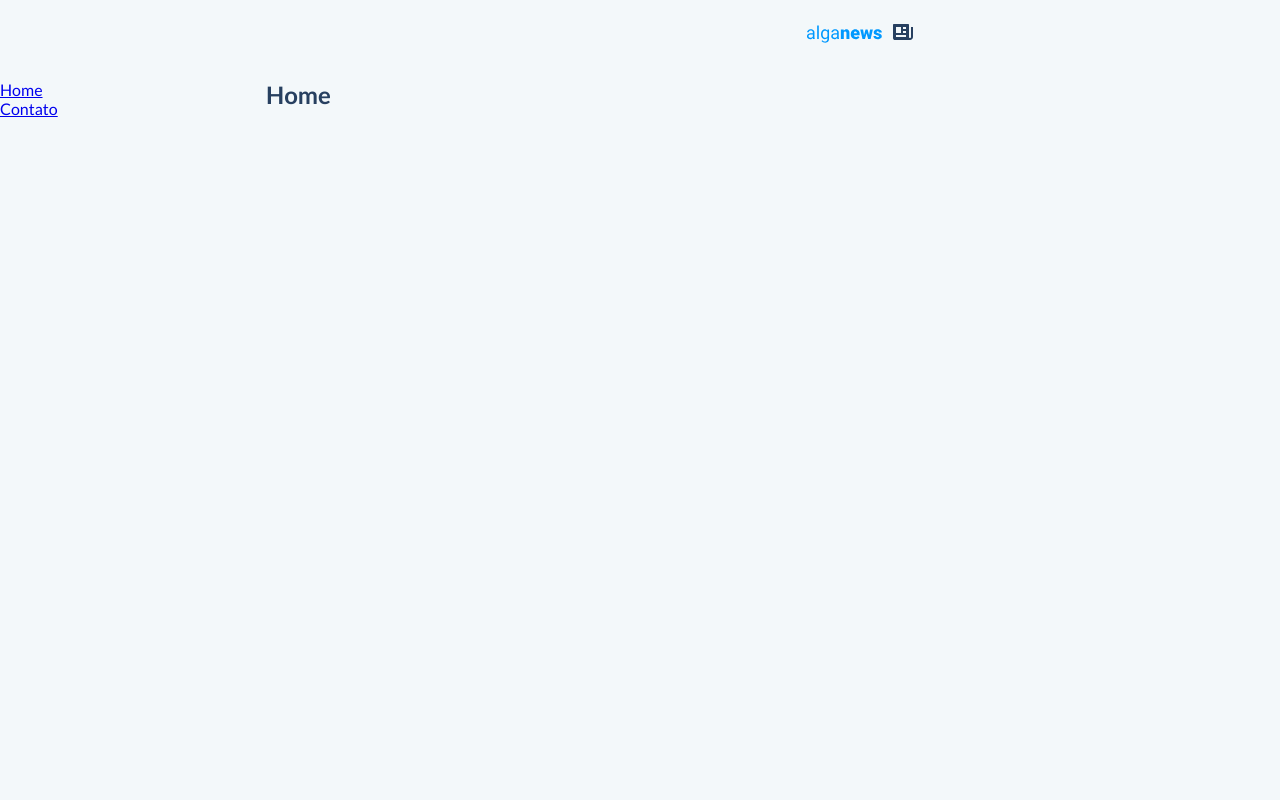
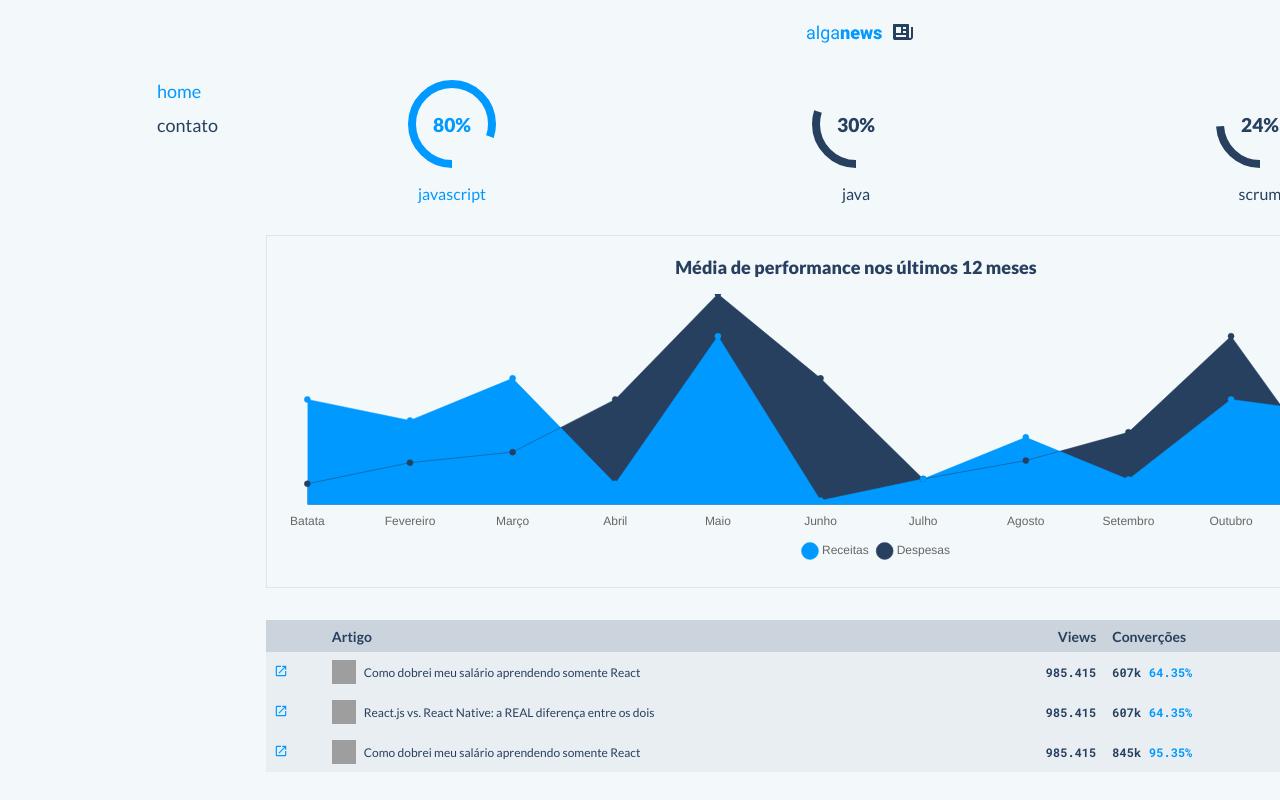
Before and after one commit to filipe-alves-riotinto/Algaworks, a React (Create React App) app in the folder alganews-cms/: page / in a window 1280 px wide. Shown: the top 800 px of the page. Built offline with nearby package versions, Linux system fonts and the light colour scheme; grey boxes are pictures that could not be loaded.

Commit message:
Criação feature UserTopTags

```diff
--- a/alganews-cms/src/app/components/Chart/Chart.tsx
+++ b/alganews-cms/src/app/components/Chart/Chart.tsx
@@ -48,7 +48,7 @@ export interface ChartProps {
 }
 
 export default function Chart ({data, title}: ChartProps) {
-  return <ChartWrapper style={{width: 640}}>
+  return <ChartWrapper style={{width: '100%'}}>
     <div style={{marginBottom: 16}}>
       <Heading level={3}>
           {title}
--- a/alganews-cms/src/app/components/CircleChart/CircleChart.styles.ts
+++ b/alganews-cms/src/app/components/CircleChart/CircleChart.styles.ts
@@ -24,7 +24,7 @@ export const Circle = styled.circle`
 `
 
 export const CircleBG = styled.circle.attrs({
-  fill: '#fff',
+  fill: 'none',
 })``
 
 export const Percentage = styled.span`
--- a/alganews-cms/src/app/components/NavBar.tsx
+++ b/alganews-cms/src/app/components/NavBar.tsx
@@ -1,11 +1,32 @@
-import { Link } from "react-router-dom";
+import { NavLink } from "react-router-dom";
+import styled from "styled-components";
 
 
 export default function NavBar() {
     return <>
-    <ul>
-      <li><Link to="/">Home</Link></li>
-      <li><Link to="/contato">Contato</Link></li>
-    </ul>
+    <List>
+      <Item><NavLink exact to="/">Home</NavLink></Item>
+      <Item><NavLink exact to="/contato">Contato</NavLink></Item>
+    </List>
   </>
 }
+
+const List = styled.ul`
+  display: flex;
+  flex-direction: column;
+  gap: 12px;
+  list-style: none;
+`
+
+const Item = styled.li`
+  text-transform: lowercase;
+  font-size: 18px;
+
+  a {
+    text-decoration: none;
+    color: #274060;
+    &.active{
+      color: #09f;
+    }
+  }
+`
--- /dev/null
+++ b/alganews-cms/src/app/features/PostsList.feature.tsx
@@ -0,0 +1,114 @@
+import { mdiOpenInNew } from "@mdi/js"
+import Icon from "@mdi/react"
+import { useMemo } from "react"
+import { Column, useTable } from "react-table"
+import Table from "../components/Table/Table"
+
+
+type Post = {
+    id: number
+    title: string
+    views: number
+    author:{
+      name:string
+      avatar: string
+    }
+    conversions:{
+      thoushands: number
+      percentage: number
+    }
+  }
+
+
+export default function PostListFeature () {
+    const data = useMemo<Post[]>(
+        () => [
+          {
+            author: {
+              name: 'Daniel Bonifacio',
+              avatar: 'https://encrypted-tbn0.gstatic.com/images?q=tbn:ANd9GcRNf0vAZLggJoZxGKpfOa3EBClHkwQmmvv9Lg&usqp=CAU'
+            },
+            id: 1,
+            conversions: {
+              percentage: 64.35,
+              thoushands: 607,
+            },
+            title: 'Como dobrei meu salário aprendendo somente React',
+            views: 985415
+          },
+          {
+            author: {
+              name: 'Daniel Bonifacio',
+              avatar: 'https://encrypted-tbn0.gstatic.com/images?q=tbn:ANd9GcRNf0vAZLggJoZxGKpfOa3EBClHkwQmmvv9Lg&usqp=CAU'
+            },
+            id: 2,
+            conversions: {
+              percentage: 64.35,
+              thoushands: 607,
+            },
+            title: 'React.js vs. React Native: a REAL diferença entre os dois',
+            views: 985415
+          },
+          {
+            author: {
+              name: 'Daniel Bonifacio',
+              avatar: 'https://encrypted-tbn0.gstatic.com/images?q=tbn:ANd9GcRNf0vAZLggJoZxGKpfOa3EBClHkwQmmvv9Lg&usqp=CAU'
+            },
+            id: 3,
+            conversions: {
+              percentage: 95.35,
+              thoushands: 845,
+            },
+            title: 'Como dobrei meu salário aprendendo somente React',
+            views: 985415
+          },
+        ],
+        []
+      )
+
+    const columns = useMemo<Column<Post>[]>(
+      () => [
+        {
+          Header: '',
+          accessor: 'id',
+          Cell: () => <Icon path={mdiOpenInNew} size={'14px'} color={'#09f'}/>
+        },
+        {
+          Header: () => <div style={{textAlign:'left'}}>Artigo</div>,
+          accessor: 'title',
+          width: 320,
+          Cell: (props) => <div style={{ textAlign: 'left', display: 'flex',gap: 8, alignItems: 'center'}}>
+           <img width={24} height={24} src={props.row.original.author.avatar} alt={props.row.original.author.name}/>
+           {props.value}
+          </div>
+        },
+        {
+          Header: () => <div style={{textAlign:'right'}}>Views</div>,
+          accessor: 'views',
+          Cell: (props) => <div style={{ textAlign: 'right', fontWeight: 700, fontFamily:'"Roboto mono", monospace'}}> {props.value.toLocaleString('pt-br')} </div>
+        },
+        {
+          Header: () => <div style={{textAlign:'left'}}>Converções</div>,
+          accessor: 'conversions',
+          Cell: (props) => <div style={{ display:'flex', gap: 8, fontWeight: 700, fontFamily:'"Roboto mono", monospace'}}>
+            <span>{props.value.thoushands}k</span>
+            <span style={{color: '#09f'}}>{props.value.percentage}%</span>
+          </div>
+        },
+        {
+          id: Math.random().toString(),
+          Header: () => <div style={{textAlign:'right'}}>Ações</div>,
+          Cell: () => <div style={{ textAlign: 'right'}}>
+            todo:actions
+          </div>
+        },
+        ],
+       []
+      )
+
+    const instance = useTable<Post>({ data, columns })
+
+    return <Table
+    instance={instance}
+    />
+}
--- /dev/null
+++ b/alganews-cms/src/app/features/UserPerformance.feature.tsx
@@ -0,0 +1,31 @@
+import Chart from "../components/Chart/Chart"
+
+const FAKE_DATA = {
+    labels: ['Batata', 'Fevereiro', 'Março', 'Abril', 'Maio', 'Junho', 'Julho', 'Agosto', 'Setembro', 'Outubro', 'Novembro', 'Dezembro'],
+    datasets: [
+        {
+            label: 'Receitas',
+            data: [500, 400, 600, 100, 800, 20, 123, 320, 120, 500, 434, 322],
+            fill: true,
+            backgroundColor: '#0099FF',
+            borderColor: '#0099FF',
+            borderWidth: 0.5,
+            yAxisID: 'cashflow',
+        },
+        { label: 'Despesas',
+        data: [100, 200, 250, 500, 1000, 600, 123, 210, 344, 800, 123, 0],
+        fill: true,
+        backgroundColor: '#274060',
+        borderColor: '#274060',
+        borderWidth: 0.5,
+        yAxisID: 'cashflow',
+        },
+    ]
+}
+
+export default function UserPerformanceFeature () {
+    return <Chart
+    title="Média de performance nos últimos 12 meses"
+    data={FAKE_DATA}
+/>
+}
--- /dev/null
+++ b/alganews-cms/src/app/features/UserTopTags.feature.tsx
@@ -0,0 +1,16 @@
+import styled from "styled-components";
+import CircleChart from "../components/CircleChart";
+
+export default function UserTopTagsFeature () {
+    return <UserTopTagsWrapper>
+        <CircleChart progress={80} size={88} caption={'JavaScript'} theme='primary'/>
+        <CircleChart progress={30} size={88} caption={'Java'} />
+        <CircleChart progress={24} size={88} caption={'Scrum'} />
+    </UserTopTagsWrapper>
+}
+
+const UserTopTagsWrapper = styled.div`
+    display: grid;
+    grid-template-columns: repeat(3, 1fr);
+    gap: 32px;
+`
--- a/alganews-cms/src/app/layouts/Default/Default.layout.styles.ts
+++ b/alganews-cms/src/app/layouts/Default/Default.layout.styles.ts
@@ -24,7 +24,9 @@ export const Main = styled.main`
 `
 
 export const Navigation = styled.nav`
-
+    display: flex;
+    padding-right: 32px;
+    justify-content: end;
 `
 
 export const Aside = styled.aside`
--- a/alganews-cms/src/app/views/Contact.view.tsx
+++ b/alganews-cms/src/app/views/Contact.view.tsx
@@ -1,8 +1,9 @@
 import usePageTitle from "../../core/hooks/usePageTitle"
+import DefaultLayout from "../layouts/Default"
 
 export default function ContactView() {
     usePageTitle('Contato')
-    return <div>
+    return <DefaultLayout>
         <h1>Contatos</h1>
-    </div>
+    </DefaultLayout>
 }
--- a/alganews-cms/src/app/views/Home.view.tsx
+++ b/alganews-cms/src/app/views/Home.view.tsx
@@ -1,9 +1,17 @@
 import usePageTitle from "../../core/hooks/usePageTitle"
+import PostListFeature from "../features/PostsList.feature"
+import UserPerformanceFeature from "../features/UserPerformance.feature"
+import UserTopTagsFeature from "../features/UserTopTags.feature"
 import DefaultLayout from "../layouts/Default"
+
+
 
 export default function HomeView() {
     usePageTitle('Home')
+
     return <DefaultLayout>
-        <h1>Home</h1>
+        <UserTopTagsFeature/>
+        <UserPerformanceFeature />
+        <PostListFeature />
     </DefaultLayout>
 }
```
